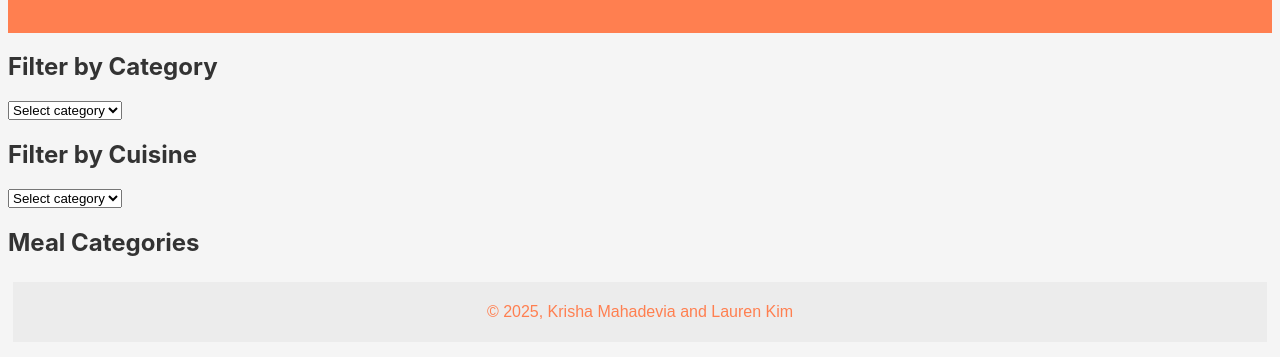
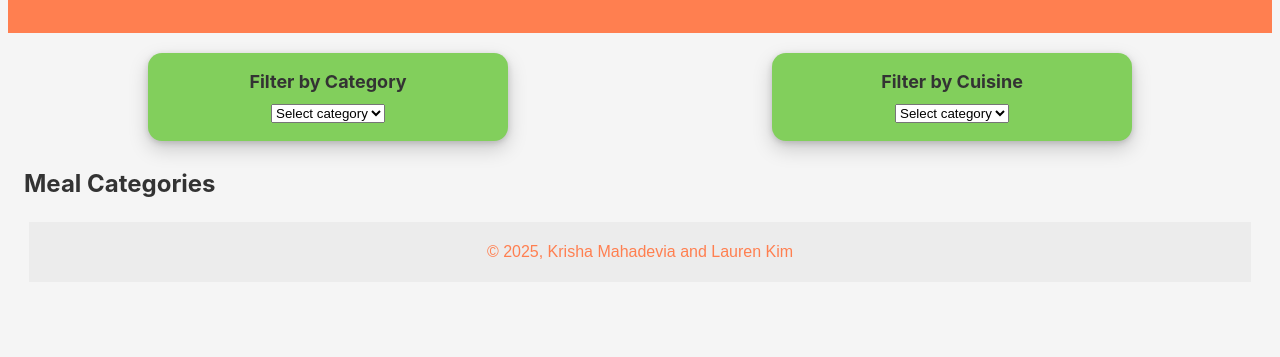
Before and after one commit to mkrisha1/INST377-Final-Project, a website: page meals.html in a window 1280 px wide. Shown: the part 81-438 px from the top of the page. Drawn offline with nearby package versions, Linux system fonts and the light colour scheme; no server answers; a script that the page names is missing.

Commit message:
Edited more style

```diff
--- a/meals.html
+++ b/meals.html
@@ -16,33 +16,25 @@
   </header>
 
   <main>
-    <!-- <section id="search-section">
-      <h2>Search Recipes</h2>
-      <div class = search>
-        <br>
-        <input id="searchInput" type="text" placeholder="Search Meal">
-        <button id="searchBtn">Search</button>
-      </div>
-    </section>
-  -->
-
     <div id="carousel-container";>
       <div id="mealSlider" class="slider"></div>
     </div>
 
-    <section id="category-section">
+    <div class="filters">
+      <section id="category-section" class="filter-card">
         <h2>Filter by Category</h2>
         <select id="categorySelect">
           <option value="">Select category</option>
         </select>
       </section>
 
-    <section id="cuisine-section">
+      <section id="cuisine-section" class="filter-card">
         <h2>Filter by Cuisine</h2>
         <select id="cuisineSelect">
           <option value="">Select category</option>
         </select>
       </section>
+    </div>
 
     <section id="recipe-section">
       <h2>Recipe Details</h2>
--- a/meals.js
+++ b/meals.js
@@ -43,7 +43,7 @@ document.addEventListener('DOMContentLoaded', () => {
 
           const sliderContainer = document.createElement('div');
           sliderContainer.setAttribute('data-simple-slider', '');
-          sliderContainer.style.width = '700px';
+          sliderContainer.style.width = '900px';
           sliderContainer.style.height = '500px';
           sliderContainer.style.margin = '20px auto';
           sliderContainer.style.borderRadius = '10px';
--- a/style.css
+++ b/style.css
@@ -283,3 +283,52 @@ main {
   transform: translateY(0);
   box-shadow: 0 3px 8px rgba(0, 0, 0, 0.15);
 }
+
+/* Filters for the Meals page */
+/* Filters row */
+.filters {
+  display: grid;
+  grid-template-columns: 1fr;
+  gap: 16px;
+  margin: 20px 0 28px;
+  justify-items: center;
+}
+
+/* Side-by-side on wider screens */
+@media (min-width: 700px) {
+  .filters {
+    grid-template-columns: 1fr 1fr;
+  }
+}
+
+.filter-card h2 {
+  margin: 0 0 10px;
+  font-size: 18px;
+  font-weight: 700;
+}
+
+/* Optional: nicer spacing if your main is tight */
+main {
+  padding: 0 16px;
+}
+
+/* Shadow card styling */
+.filter-card {
+  background-color: #82cf5c;
+  padding: 18px 20px;
+  border-radius: 14px;
+  box-shadow:
+    0 8px 20px rgba(0, 0, 0, 0.173),
+    0 2px 6px rgba(0, 0, 0, 0.153);
+  width: 100%;
+  max-width: 320px;
+  text-align: center;
+  transition: transform 0.2s ease, box-shadow 0.2s ease;
+}
+
+/* Heading spacing */
+.filter-card h2 {
+  margin-bottom: 12px;
+  font-size: 18px;
+  font-weight: 700;
+}
```
Also changed, not shown: index.html (+2 -2 lines). Lines whose indentation alone changed are shown as unchanged.
